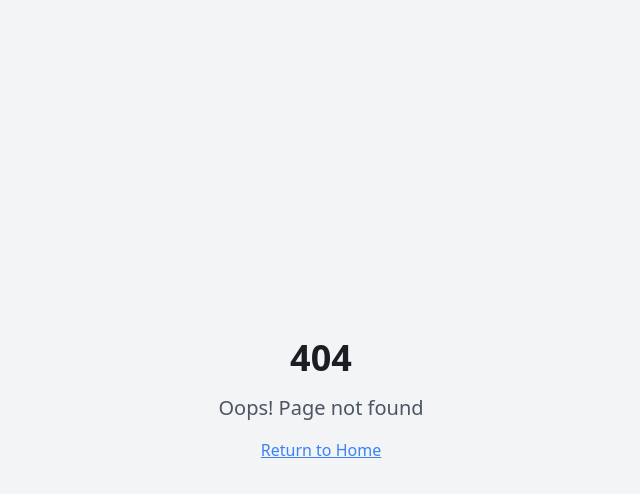
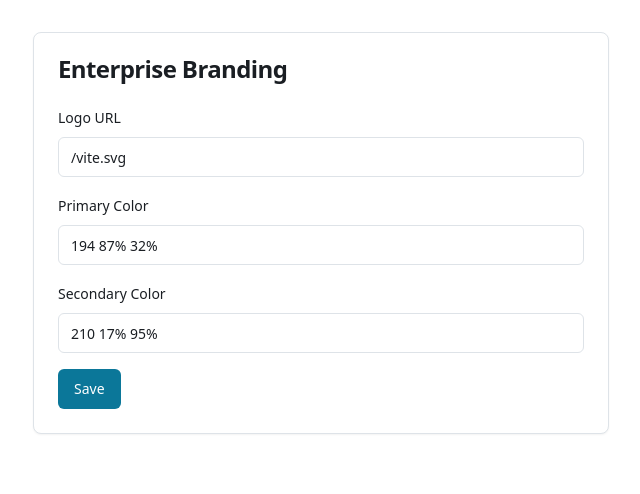
Before and after one commit to ArchaicDeity/badge-to-cert, a React (Vite) app: page /enterprise/1 in a window 1280 px wide. Before the commit this address had no page. Shown: the top 494 px of the page, without its empty margins (319-959 px from the left). Built offline with nearby package versions, Linux system fonts and the light colour scheme; sample sign-in values are in the browser's storage.

Commit message:
feat: enterprise admin page

```diff
--- a/src/App.tsx
+++ b/src/App.tsx
@@ -11,6 +11,7 @@ import Kiosk from "./pages/Kiosk";
 import Assessor from "./pages/Assessor";
 import Verify from "./pages/Verify";
 import NotFound from "./pages/NotFound";
+import Enterprise from "./pages/Enterprise";
 
 const queryClient = new QueryClient();
 
@@ -49,6 +50,14 @@ const App = () => (
             } />
             <Route path="/kiosk/:cohortId" element={<Kiosk />} />
             <Route path="/assessor/:cohortId" element={<Assessor />} />
+            <Route
+              path="/enterprise/:enterpriseId"
+              element={
+                <ProtectedRoute>
+                  <Enterprise />
+                </ProtectedRoute>
+              }
+            />
             <Route path="/verify/:certificateCode" element={<Verify />} />
             {/* ADD ALL CUSTOM ROUTES ABOVE THE CATCH-ALL "*" ROUTE */}
             <Route path="*" element={<NotFound />} />
--- /dev/null
+++ b/src/hooks/use-enterprise-branding.ts
@@ -0,0 +1,23 @@
+import { useEffect } from 'react';
+import type { Enterprise } from '@/lib/mockData';
+
+export const useEnterpriseBranding = (enterprise?: Enterprise) => {
+  useEffect(() => {
+    if (!enterprise) return;
+    const root = document.documentElement.style;
+    const prevPrimary = root.getPropertyValue('--primary');
+    const prevSecondary = root.getPropertyValue('--secondary');
+    if (enterprise.brandPrimaryColor) {
+      root.setProperty('--primary', enterprise.brandPrimaryColor);
+    }
+    if (enterprise.brandSecondaryColor) {
+      root.setProperty('--secondary', enterprise.brandSecondaryColor);
+    }
+    return () => {
+      root.setProperty('--primary', prevPrimary);
+      root.setProperty('--secondary', prevSecondary);
+    };
+  }, [enterprise]);
+};
+
+export default useEnterpriseBranding;
--- a/src/lib/mockData.ts
+++ b/src/lib/mockData.ts
@@ -1,4 +1,19 @@
 import { LearnerStatus } from "@/components/StatusBadge";
+
+export interface Enterprise {
+  id: string;
+  name: string;
+  slug: string;
+  brandLogoPath?: string;
+  brandPrimaryColor?: string;
+  brandSecondaryColor?: string;
+}
+
+export interface Course {
+  id: string;
+  title: string;
+  enterpriseId?: string;
+}
 
 export interface Question {
   id: string;
@@ -22,6 +37,7 @@ export interface Cohort {
   venue: string;
   instructor: string;
   assessor: string;
+  enterpriseId: string;
 }
 
 export interface Enrollment {
@@ -149,20 +165,46 @@ export const mockLearners: Learner[] = [
   { id: '5', name: 'Lisa van der Merwe', idNumber: '9203308765432', company: 'Sasol Synfuels', badgeId: 'SF005678' },
 ];
 
+export const mockEnterprises: Enterprise[] = [
+  {
+    id: '1',
+    name: 'Sasol',
+    slug: 'sasol',
+    brandLogoPath: '/vite.svg',
+    brandPrimaryColor: '194 87% 32%',
+    brandSecondaryColor: '210 17% 95%'
+  },
+  {
+    id: '2',
+    name: 'Acme Corp',
+    slug: 'acme',
+    brandPrimaryColor: '340 82% 52%',
+    brandSecondaryColor: '210 17% 95%'
+  }
+];
+
+export const mockCourses: Course[] = [
+  { id: 'g1', title: 'Global Safety Induction' },
+  { id: 's1', title: 'Sasol First Aid', enterpriseId: '1' },
+  { id: 'a1', title: 'Acme Fire Safety', enterpriseId: '2' }
+];
+
 export const mockCohorts: Cohort[] = [
   {
     id: '1',
     date: new Date().toISOString().split('T')[0],
     venue: 'Secunda Training Centre',
     instructor: 'Dr. Jane Smith',
-    assessor: 'John Assessor'
+    assessor: 'John Assessor',
+    enterpriseId: '1'
   },
   {
     id: '2',
     date: new Date(Date.now() + 24 * 60 * 60 * 1000).toISOString().split('T')[0],
     venue: 'Sasolburg Safety Hub',
     instructor: 'Prof. Mike Johnson',
-    assessor: 'John Assessor'
+    assessor: 'John Assessor',
+    enterpriseId: '2'
   }
 ];
 
@@ -184,3 +226,23 @@ export const getCohortEnrollments = (cohortId: string) => {
     .filter(e => e.cohortId === cohortId)
     .map(getEnrollmentWithLearner);
 };
+
+export const getEnterpriseById = (id?: string) =>
+  mockEnterprises.find(e => e.id === id);
+
+export const updateEnterprise = (id: string, data: Partial<Enterprise>) => {
+  const index = mockEnterprises.findIndex(e => e.id === id);
+  if (index !== -1) {
+    mockEnterprises[index] = { ...mockEnterprises[index], ...data };
+  }
+};
+
+export const getCoursesForEnterprise = (enterpriseId?: string) => {
+  const enterpriseCourses = mockCourses.filter(c => c.enterpriseId === enterpriseId);
+  return enterpriseCourses.length > 0
+    ? enterpriseCourses
+    : mockCourses.filter(c => !c.enterpriseId);
+};
+
+export const getCohortById = (id: string) =>
+  mockCohorts.find(c => c.id === id);
--- a/src/pages/Dashboard.tsx
+++ b/src/pages/Dashboard.tsx
@@ -1,6 +1,6 @@
 import { useState } from 'react';
 import { useAuth } from '@/lib/auth';
-import { Navigate } from 'react-router-dom';
+import { Navigate, useNavigate } from 'react-router-dom';
 import { Card, CardContent, CardDescription, CardHeader, CardTitle } from '@/components/ui/card';
 import { Button } from '@/components/ui/button';
 import { Badge } from '@/components/ui/badge';
@@ -14,15 +14,26 @@ import {
   Shield,
   LogOut,
   Plus,
-  BarChart3
+  BarChart3,
+  Palette
 } from 'lucide-react';
-import { mockCohorts, getCohortEnrollments } from '@/lib/mockData';
+import {
+  mockCohorts,
+  getCohortEnrollments,
+  getEnterpriseById,
+  getCoursesForEnterprise,
+} from '@/lib/mockData';
 import { useToast } from '@/hooks/use-toast';
+import useEnterpriseBranding from '@/hooks/use-enterprise-branding';
 
 const Dashboard = () => {
   const { user, logout } = useAuth();
   const { toast } = useToast();
+  const navigate = useNavigate();
   const [selectedCohort] = useState(mockCohorts[0]);
+  const enterprise = getEnterpriseById(selectedCohort.enterpriseId);
+  useEnterpriseBranding(enterprise);
+  const courses = getCoursesForEnterprise(selectedCohort.enterpriseId);
 
   if (!user) {
     return <Navigate to="/login" replace />;
@@ -65,12 +76,22 @@ const Dashboard = () => {
       <header className="border-b bg-card/50 backdrop-blur-sm sticky top-0 z-50">
         <div className="container mx-auto px-4 py-4 flex items-center justify-between">
           <div className="flex items-center gap-3">
-            <div className="h-10 w-10 bg-gradient-to-br from-primary to-primary-glow rounded-lg flex items-center justify-center">
-              <Shield className="h-5 w-5 text-primary-foreground" />
-            </div>
+            {enterprise?.brandLogoPath ? (
+              <img
+                src={enterprise.brandLogoPath}
+                alt={enterprise.name}
+                className="h-10 w-10 object-contain rounded-lg"
+              />
+            ) : (
+              <div className="h-10 w-10 bg-gradient-to-br from-primary to-primary-glow rounded-lg flex items-center justify-center">
+                <Shield className="h-5 w-5 text-primary-foreground" />
+              </div>
+            )}
             <div>
-              <h1 className="text-xl font-semibold">First Aid Training</h1>
-              <p className="text-sm text-muted-foreground">SASOL Safety Management</p>
+              <h1 className="text-xl font-semibold">{enterprise?.name || 'First Aid Training'}</h1>
+              <p className="text-sm text-muted-foreground">
+                {enterprise?.brandLoginMessage || 'Training Management'}
+              </p>
             </div>
           </div>
           <div className="flex items-center gap-4">
@@ -91,7 +112,7 @@ const Dashboard = () => {
       <div className="container mx-auto px-4 py-8 space-y-8">
         {/* Quick Actions */}
         {user.role === 'ADMIN' && (
-          <div className="grid grid-cols-1 md:grid-cols-4 gap-4">
+          <div className="grid grid-cols-1 md:grid-cols-5 gap-4">
             <Card className="border-primary/20 hover:shadow-lg transition-shadow cursor-pointer" onClick={handleCreateCohort}>
               <CardContent className="p-6 text-center">
                 <Plus className="h-8 w-8 text-primary mx-auto mb-2" />
@@ -121,6 +142,17 @@ const Dashboard = () => {
                 <FileText className="h-8 w-8 text-accent mx-auto mb-2" />
                 <h3 className="font-semibold">Certificate Register</h3>
                 <p className="text-sm text-muted-foreground">Manage issued certificates</p>
+              </CardContent>
+            </Card>
+
+            <Card
+              className="border-secondary/20 hover:shadow-lg transition-shadow cursor-pointer"
+              onClick={() => navigate(`/enterprise/${selectedCohort.enterpriseId}`)}
+            >
+              <CardContent className="p-6 text-center">
+                <Palette className="h-8 w-8 text-secondary mx-auto mb-2" />
+                <h3 className="font-semibold">Enterprise Branding</h3>
+                <p className="text-sm text-muted-foreground">Logo & colors</p>
               </CardContent>
             </Card>
           </div>
@@ -159,6 +191,21 @@ const Dashboard = () => {
             </CardContent>
           </Card>
         </div>
+
+        {courses.length > 0 && (
+          <Card>
+            <CardHeader>
+              <CardTitle>Courses</CardTitle>
+            </CardHeader>
+            <CardContent>
+              <ul className="list-disc pl-5 space-y-1">
+                {courses.map(c => (
+                  <li key={c.id}>{c.title}</li>
+                ))}
+              </ul>
+            </CardContent>
+          </Card>
+        )}
 
         {/* Today's Cohort */}
         <Card>
--- /dev/null
+++ b/src/pages/Enterprise.tsx
@@ -0,0 +1,76 @@
+import { useState } from 'react';
+import { useParams } from 'react-router-dom';
+import { Card, CardContent, CardHeader, CardTitle } from '@/components/ui/card';
+import { Input } from '@/components/ui/input';
+import { Label } from '@/components/ui/label';
+import { Button } from '@/components/ui/button';
+import { useToast } from '@/hooks/use-toast';
+import {
+  getEnterpriseById,
+  updateEnterprise,
+} from '@/lib/mockData';
+import useEnterpriseBranding from '@/hooks/use-enterprise-branding';
+
+const Enterprise = () => {
+  const { enterpriseId } = useParams();
+  const { toast } = useToast();
+  const enterprise = getEnterpriseById(enterpriseId);
+  useEnterpriseBranding(enterprise);
+  const [logo, setLogo] = useState(enterprise?.brandLogoPath || '');
+  const [primary, setPrimary] = useState(enterprise?.brandPrimaryColor || '');
+  const [secondary, setSecondary] = useState(enterprise?.brandSecondaryColor || '');
+
+  const handleSubmit = (e: React.FormEvent) => {
+    e.preventDefault();
+    if (!enterprise) return;
+    updateEnterprise(enterprise.id, {
+      brandLogoPath: logo,
+      brandPrimaryColor: primary,
+      brandSecondaryColor: secondary,
+    });
+    toast({ title: 'Enterprise updated' });
+  };
+
+  if (!enterprise) {
+    return <div className="p-4">Enterprise not found</div>;
+  }
+
+  return (
+    <div className="container py-8">
+      <Card className="max-w-xl mx-auto">
+        <CardHeader>
+          <CardTitle>Enterprise Branding</CardTitle>
+        </CardHeader>
+        <CardContent>
+          <form onSubmit={handleSubmit} className="space-y-4">
+            <div className="space-y-2">
+              <Label htmlFor="logo">Logo URL</Label>
+              <Input id="logo" value={logo} onChange={e => setLogo(e.target.value)} />
+            </div>
+            <div className="space-y-2">
+              <Label htmlFor="primary">Primary Color</Label>
+              <Input
+                id="primary"
+                value={primary}
+                onChange={e => setPrimary(e.target.value)}
+                placeholder="194 87% 32%"
+              />
+            </div>
+            <div className="space-y-2">
+              <Label htmlFor="secondary">Secondary Color</Label>
+              <Input
+                id="secondary"
+                value={secondary}
+                onChange={e => setSecondary(e.target.value)}
+                placeholder="210 17% 95%"
+              />
+            </div>
+            <Button type="submit">Save</Button>
+          </form>
+        </CardContent>
+      </Card>
+    </div>
+  );
+};
+
+export default Enterprise;
--- a/src/pages/Kiosk.tsx
+++ b/src/pages/Kiosk.tsx
@@ -7,7 +7,16 @@ import { Label } from '@/components/ui/label';
 import { Progress } from '@/components/ui/progress';
 import { Badge } from '@/components/ui/badge';
 import { Clock, User, CheckCircle2, XCircle, AlertTriangle } from 'lucide-react';
-import { mockQuestions, mockLearners, type Question } from '@/lib/mockData';
+import {
+  mockQuestions,
+  mockLearners,
+  mockCohorts,
+  getEnterpriseById,
+  getCoursesForEnterprise,
+  type Question,
+  type Learner,
+} from '@/lib/mockData';
+import useEnterpriseBranding from '@/hooks/use-enterprise-branding';
 import { useToast } from '@/hooks/use-toast';
 
 type KioskStep = 'badge-input' | 'quiz' | 'complete';
@@ -18,9 +27,14 @@ const Kiosk = () => {
   const token = searchParams.get('t');
   const { toast } = useToast();
 
+  const cohort = mockCohorts.find(c => c.id === (cohortId || '1'));
+  const enterprise = getEnterpriseById(cohort?.enterpriseId);
+  useEnterpriseBranding(enterprise);
+  const courses = getCoursesForEnterprise(cohort?.enterpriseId);
+
   const [step, setStep] = useState<KioskStep>('badge-input');
   const [badgeId, setBadgeId] = useState('');
-  const [currentLearner, setCurrentLearner] = useState<any>(null);
+  const [currentLearner, setCurrentLearner] = useState<Learner | null>(null);
   const [questions, setQuestions] = useState<Question[]>([]);
   const [currentQuestionIndex, setCurrentQuestionIndex] = useState(0);
   const [answers, setAnswers] = useState<number[]>([]);
@@ -157,13 +171,35 @@ const Kiosk = () => {
   return (
     <div className="min-h-screen bg-gradient-to-br from-primary/5 via-background to-primary/10">
       {/* Kiosk Header */}
-      <div className="bg-primary text-primary-foreground p-4 text-center">
-        <h1 className="text-2xl font-bold">SASOL First Aid Training</h1>
+      <div className="bg-primary text-primary-foreground p-4 text-center flex flex-col items-center">
+        {enterprise?.brandLogoPath && (
+          <img
+            src={enterprise.brandLogoPath}
+            alt={enterprise.name}
+            className="h-12 mb-2 object-contain"
+          />
+        )}
+        <h1 className="text-2xl font-bold">{enterprise?.name || 'First Aid Training'}</h1>
         <p className="text-primary-foreground/80">Theory Assessment Kiosk</p>
       </div>
 
       <div className="container mx-auto px-4 py-8 max-w-4xl">
         {step === 'badge-input' && (
+          <>
+            {courses.length > 0 && (
+              <Card className="mb-6">
+                <CardHeader>
+                  <CardTitle>Courses</CardTitle>
+                </CardHeader>
+                <CardContent>
+                  <ul className="list-disc pl-5 space-y-1">
+                    {courses.map(c => (
+                      <li key={c.id}>{c.title}</li>
+                    ))}
+                  </ul>
+                </CardContent>
+              </Card>
+            )}
             <Card className="shadow-xl">
               <CardHeader className="text-center">
                 <div className="mx-auto h-16 w-16 bg-primary/10 rounded-full flex items-center justify-center mb-4">
@@ -206,6 +242,7 @@ const Kiosk = () => {
               </div>
             </CardContent>
           </Card>
+          </>
         )}
 
         {step === 'quiz' && (
```
Lines whose indentation alone changed are shown as unchanged.
